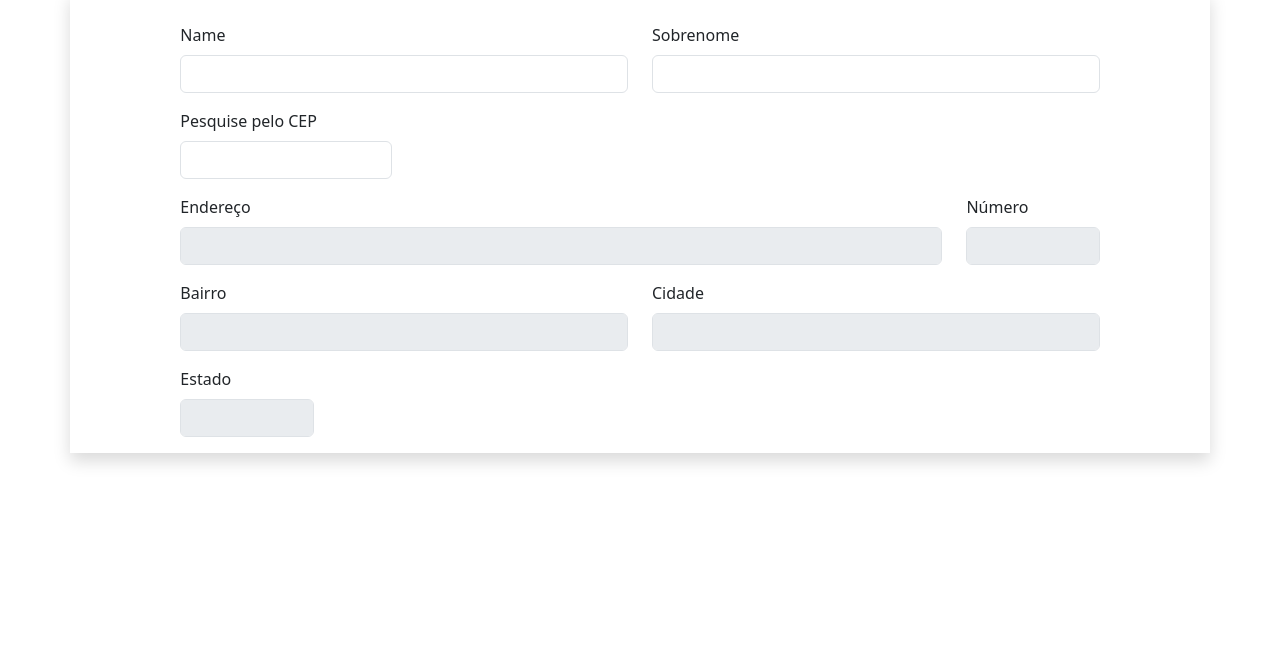
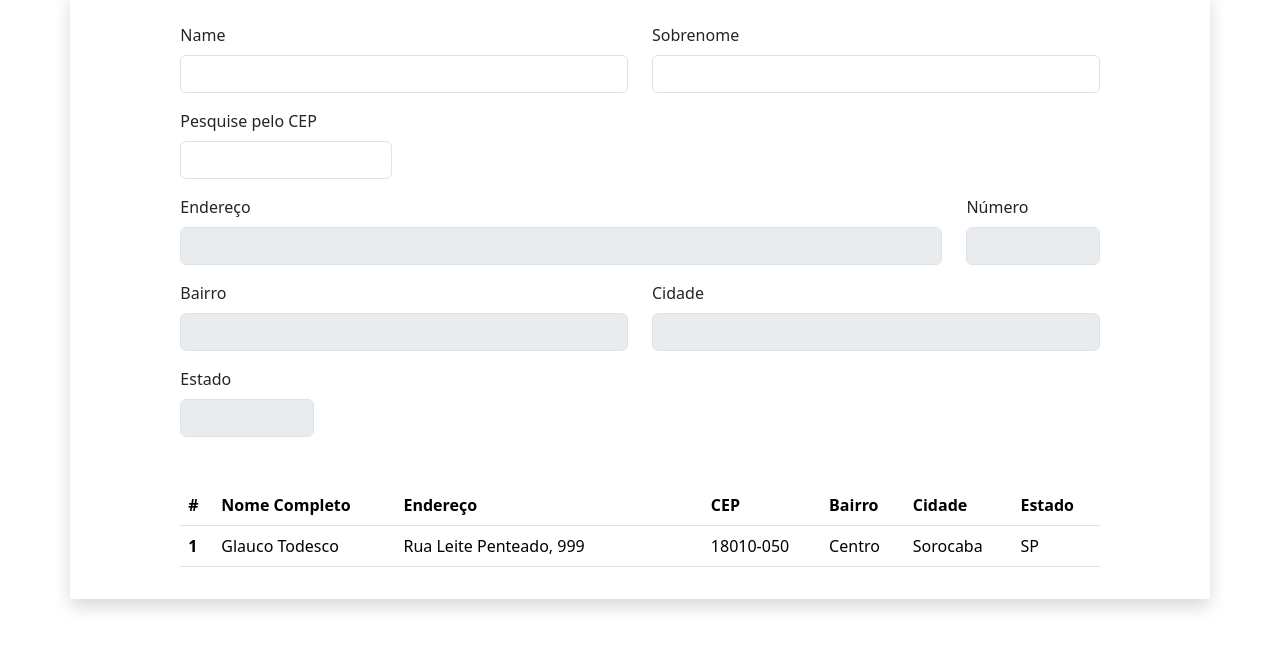
Before and after one commit to IsaqueBatist/CadastroClientes, a plain HTML site: page pages/index.html in a window 1280 px wide. Shown: the part 89-738 px from the top of the page. Drawn offline with nearby package versions, Linux system fonts and the light colour scheme.

Commit message:
closes #3 - Criando layout da tabela, sem interações ainda

```diff
--- a/pages/index.html
+++ b/pages/index.html
@@ -70,9 +70,36 @@
             </form>
           </div>
         </div>
-        <div class="row">
+
+        <div class="row mt-5">
           <div class="col-md-10 offset-md-1">
-            <!--Table-->
+            <table class="table">
+              <thead>
+                <tr>
+                  <th scope="col">#</th>
+                  <th scope="col">Nome Completo</th>
+                  <th scope="col" colspan="4">Endereço</th>
+                  <th scope="col">CEP</th>
+                  <th scope="col">Bairro</th>
+                  <th scope="col">Cidade</th>
+                  <th scope="col">Estado</th>
+                </tr>
+              </thead>
+              <tbody>
+                <tr>
+                  <th scope="row">1</th>
+                  <td>Glauco Todesco</td>
+                  <td>Rua Leite Penteado, 999</td>
+                  <td></td>
+                  <td></td>
+                  <td></td>
+                  <td>18010-050</td>
+                  <td>Centro</td>
+                  <td>Sorocaba</td>
+                  <td>SP</td>
+                </tr>
+              </tbody>
+            </table>
           </div>
         </div>
       </div>
```
